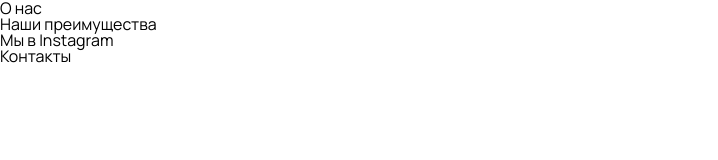
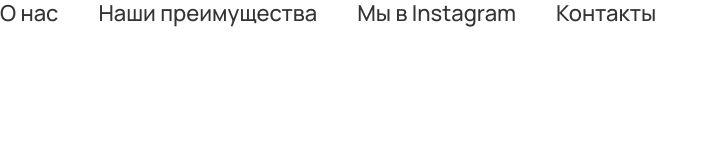
Before and after one commit to vernuskujinu/book_shop, a plain HTML site: page index.html in a window 1280 px wide. Shown: the whole page, without its empty margins (0-718 px from the left). Drawn offline with Linux system fonts and the light colour scheme.

Commit message:
feat: add header styles

```diff
--- a/style.css
+++ b/style.css
@@ -34,10 +34,56 @@
          url('../fonts/manrope-v4-latin_cyrillic-600.woff2') format('woff2'), /* Chrome 26+, Opera 23+, Firefox 39+ */
          url('../fonts/manrope-v4-latin_cyrillic-600.woff') format('woff'); /* Chrome 6+, Firefox 3.6+, IE 9+, Safari 5.1+ */
   }
-  html {
-       box-sizing: border-box;
+html {
+  box-sizing: border-box;
   }
-  .nav_item {
-       font-family: Manrope;
-
+*, *::before, *::after {
+  box-sizing: inherit;
+}
+body {
+     font-family: Manrope;
+     font-family: Manrope;
+     font-weight: 500;
+     font-size: 22px;
+     line-height: 26px;
+     color: #343434;
+}
+.header {
+     position: fixed;
+     top: 0;
+     left: 0;
+     width: 100%;
+}
+.nav_item {
+     font-family: Manrope;
+     font-weight: 500;
+     font-size: 22px;
+     line-height: 26px;
+     color: #343434;
+     display: flex;
+     flex-wrap: wrap;
   }
+.wrapper {
+     max-width: 1060px;
+     margin: 0 auto;
+}
+.header_wrapper {
+     display: flex;
+     flex-wrap: wrap;
+     align-items: center;
+     justify-content: space-between;
+     padding-top: 50px;
+}
+.nav_items {
+     margin-right: 40px;
+}
+.nav_items:last-child {
+     margin-right: 0;
+}
+.header_link {
+     text-decoration: none;
+     color: #343434;
+}
+.header_link:hover, .header_link:focus, .header_link:active {
+     opacity: 0.75;
+}
```
